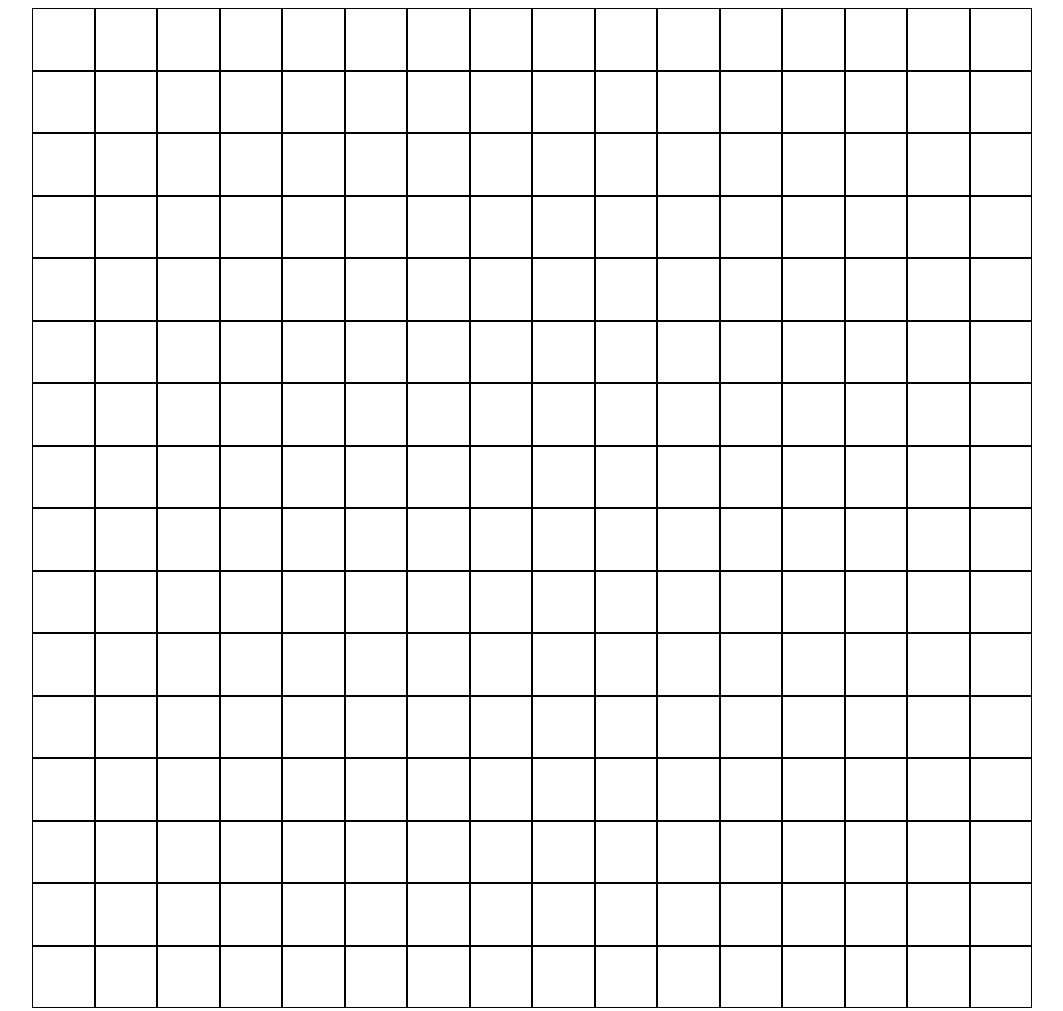
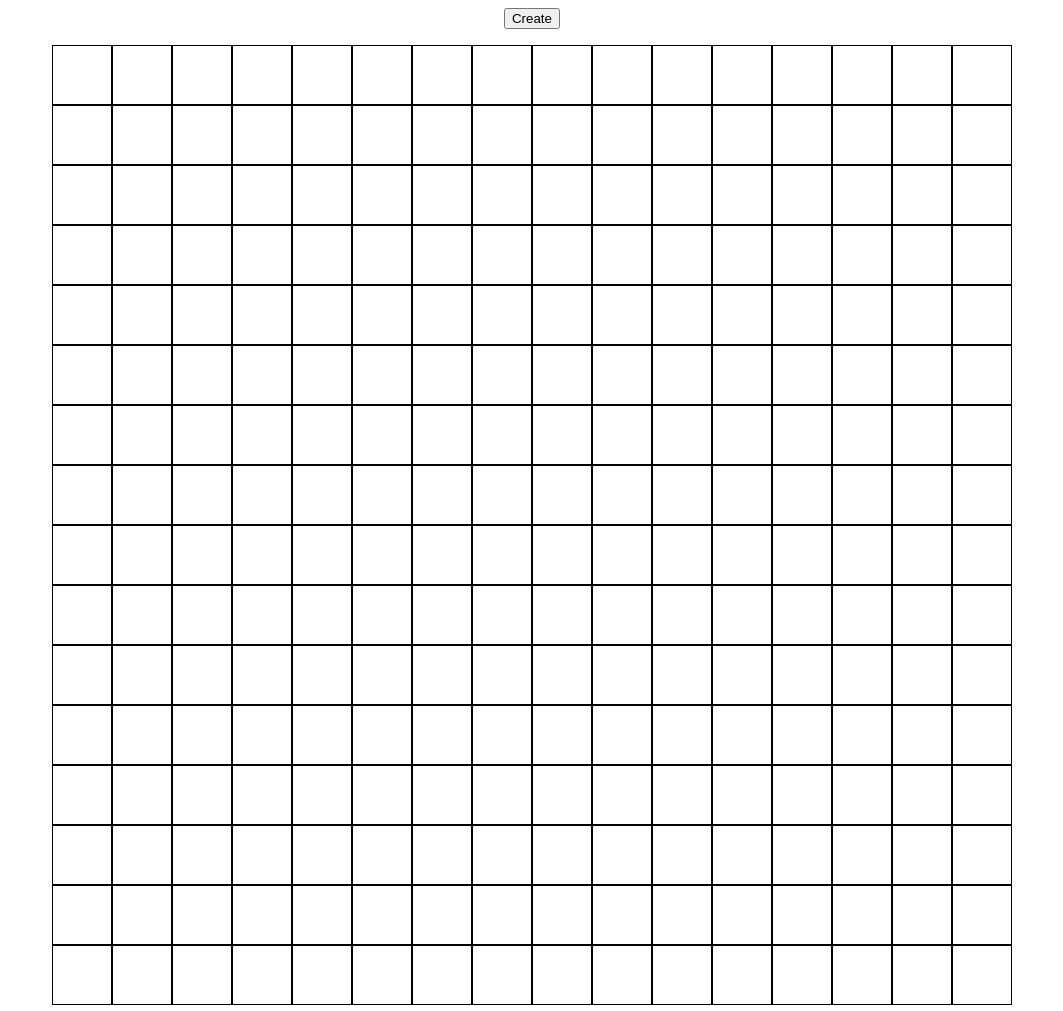
Before and after one commit to kitsuroi/odin-etch-a-sketch, a plain HTML site: page index.html in a window 1280 px wide. Shown: the whole page, without its empty margins (108-1171 px from the left). Drawn offline with Linux system fonts and the light colour scheme.

Commit message:
feat(create-button): add create-button

```diff
--- a/index.html
+++ b/index.html
@@ -8,6 +8,7 @@
   <script src="script.js" defer></script>
 </head>
 <body>
+  <button class="create-button">Create</button>
   <div class="grid-container"></div>
 </body>
 </html>
--- a/style.css
+++ b/style.css
@@ -1,10 +1,16 @@
 body {
   display: flex;
+  flex-direction: column;
   justify-content: center;
+  align-items: center;
+}
+
+.create-button{
+  margin-bottom: 16px;
 }
 .grid-container {
-  width: 1000px;
-  height: 1000px;
+  width: 960px;
+  height: 960px;
   margin: 0;
   padding: 0;
   display: flex;
```
